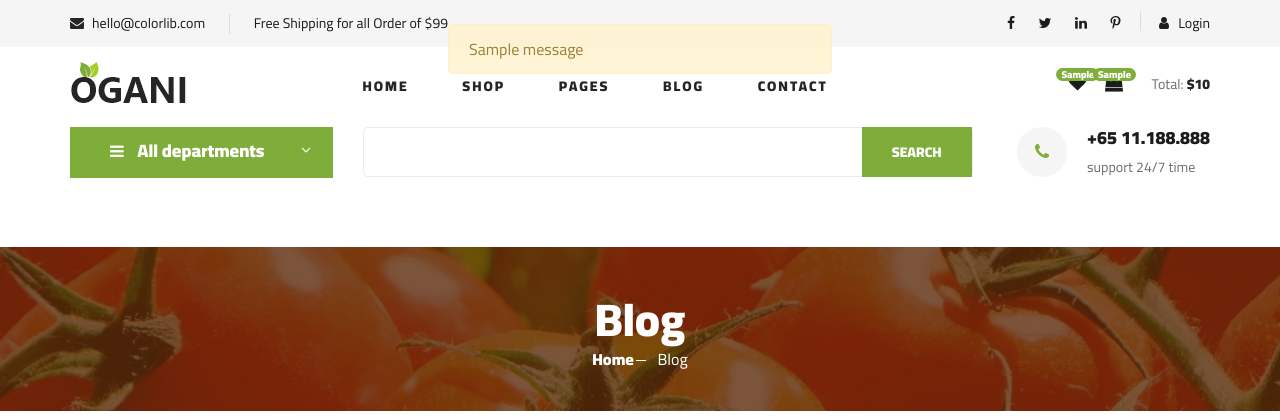
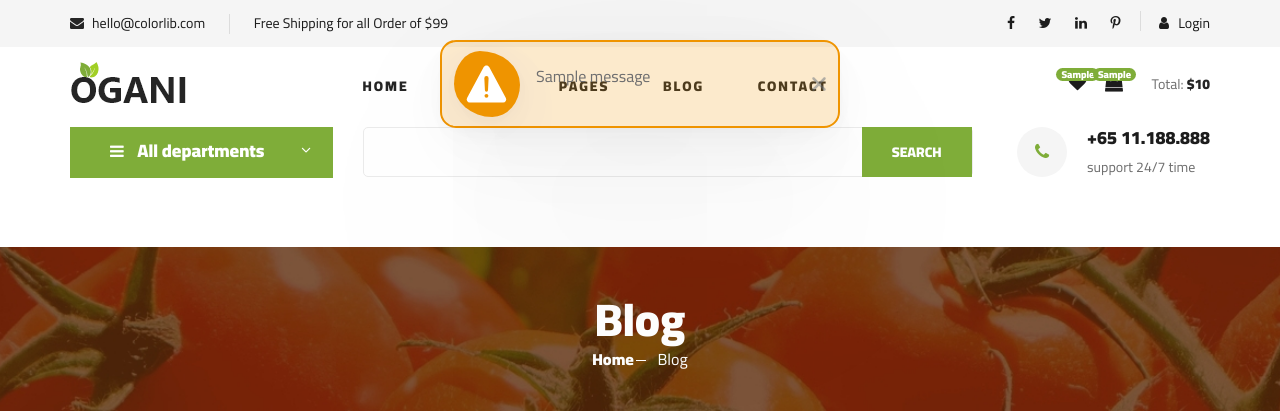
Before and after one commit to ICumRainbow/ecommerce_django, a Django app: template templates/blog.html in a window 1280 px wide. Shown: the top 420 px of the page. Run offline with Django 4.2, Linux system fonts and the light colour scheme; the template is opened without the code that fills it: most values are stand-ins (such as "Sample title", 1, 10 or a date in 2020); grey boxes marked "Sample" are stand-in pictures; one stand-in notice (Sample message) is shown; form fields are guessed from the names that the template uses; some libraries are stand-ins or nearby versions.

Commit message:
message reworked, finalized, beautified!

```diff
--- a/static/css/style.css
+++ b/static/css/style.css
@@ -1339,6 +1339,76 @@ label:hover ~ input:checked ~ label{
 	position: absolute;
 	visibility: hidden;
 }
+
+/*---------------------
+  Message Styles
+-----------------------*/
+
+
+.alert{
+  position: fixed;
+  display: flex;
+  top: 5%;
+  left: 50%;
+  margin-left: -200px ;
+  margin-right: auto;
+  align-items:center;
+  padding: 0.55rem 0.65rem 0.55rem 0.75rem;
+  border-radius:1rem;
+  min-width:400px;
+  justify-content: space-between;
+  margin-bottom: 2rem;
+  z-index: 100;
+  box-shadow:
+  0px 3.2px 13.8px rgba(0, 0, 0, 0.02),
+  0px 7.6px 33.3px rgba(0, 0, 0, 0.028),
+  0px 14.4px 62.6px rgba(0, 0, 0, 0.035),
+  0px 25.7px 111.7px rgba(0, 0, 0, 0.042),
+  0px 48px 208.9px rgba(0, 0, 0, 0.05),
+  0px 115px 500px rgba(0, 0, 0, 0.07)
+}
+.content{
+  display: flex;
+  align-items:center;
+}
+.icon{
+  padding: 0.5rem;
+  margin-right: 1rem;
+  border-radius:39% 61% 42% 58% / 50% 51% 49% 50%;
+  box-shadow:
+  0px 3.2px 13.8px rgba(0, 0, 0, 0.02),
+  0px 7.6px 33.3px rgba(0, 0, 0, 0.028),
+  0px 14.4px 62.6px rgba(0, 0, 0, 0.035),
+  0px 25.7px 111.7px rgba(0, 0, 0, 0.042),
+  0px 48px 208.9px rgba(0, 0, 0, 0.05),
+  0px 115px 500px rgba(0, 0, 0, 0.07)
+}
+.close{
+  background-color: transparent;
+  border:none;
+  outline:none;
+  transition:all 0.2s ease-in-out;
+  padding: 0.75rem;
+  border-radius:0.5rem;
+  cursor:pointer;
+  display: flex;
+  align-items:center;
+  justify-content: center;
+}
+.close:hover{
+  background-color: #fff;
+}
+
+
+.warning{
+  background-color: rgba(239, 148, 0, 0.2);
+  border:2px solid #EF9400;
+}
+.warning .icon{
+  background-color: #EF9400;
+}
+
+
 
 /*---------------------
   Shop Grid
--- /dev/null
+++ b/static/js/message.js
@@ -0,0 +1,3 @@
+$(".close").click(function(){
+    $(this).parent().fadeOut();
+ });
--- a/templates/base.html
+++ b/templates/base.html
@@ -35,13 +35,9 @@
 <div id="preloder">
     <div class="loader"></div>
 </div>
-{% if messages %}
-{% for message in messages %}
-<div class="alert alert-warning alert-dismissible fade show position-absolute" id="message" role="alert">
-    {{ message }}
-</div>
-{% endfor %}
-{% endif %}
+{#<div class="alert alert-warning alert-dismissible fade show position-absolute" id="message" role="alert">#}
+    {% include 'message.html' %}
+{#</div>#}
 <!-- Humberger Begin -->
 <div class="humberger__menu__overlay"></div>
 <div class="humberger__menu__wrapper">
@@ -331,6 +327,7 @@
 <script src="{% static 'js/cart.js' %}"></script>
 <script src="{% static 'js/like.js' %}"></script>
 <script src="{% static 'js/script.js' %}"></script>
+<script src="{% static 'js/message.js' %}"></script>
 
 </body>
 </html>
--- /dev/null
+++ b/templates/message.html
@@ -0,0 +1,18 @@
+{% load static %}
+
+{% if messages %}
+    {% for message in messages %}
+        <div class="warning alert">
+            <div class="content">
+              <div class="icon">
+                <svg height="50" viewBox="0 0 512 512" width="50" xmlns="http://www.w3.org/2000/svg"><path fill="#fff" d="M449.07,399.08,278.64,82.58c-12.08-22.44-44.26-22.44-56.35,0L51.87,399.08A32,32,0,0,0,80,446.25H420.89A32,32,0,0,0,449.07,399.08Zm-198.6-1.83a20,20,0,1,1,20-20A20,20,0,0,1,250.47,397.25ZM272.19,196.1l-5.74,122a16,16,0,0,1-32,0l-5.74-121.95v0a21.73,21.73,0,0,1,21.5-22.69h.21a21.74,21.74,0,0,1,21.73,22.7Z"/></svg>
+            </div>
+              <p>{{ message }}</p>
+            </div>
+            <button class="close">
+             <svg height="18px" id="Layer_1" style="enable-background:new 0 0 512 512;" version="1.1" viewBox="0 0 512 512" width="18px" xml:space="preserve" xmlns="http://www.w3.org/2000/svg" xmlns:xlink="http://www.w3.org/1999/xlink"><path fill="#69727D" d="M437.5,386.6L306.9,256l130.6-130.6c14.1-14.1,14.1-36.8,0-50.9c-14.1-14.1-36.8-14.1-50.9,0L256,205.1L125.4,74.5  c-14.1-14.1-36.8-14.1-50.9,0c-14.1,14.1-14.1,36.8,0,50.9L205.1,256L74.5,386.6c-14.1,14.1-14.1,36.8,0,50.9  c14.1,14.1,36.8,14.1,50.9,0L256,306.9l130.6,130.6c14.1,14.1,36.8,14.1,50.9,0C451.5,423.4,451.5,400.6,437.5,386.6z"/></svg>
+            </button>
+        </div>
+
+    {% endfor %}
+{% endif %}
```
